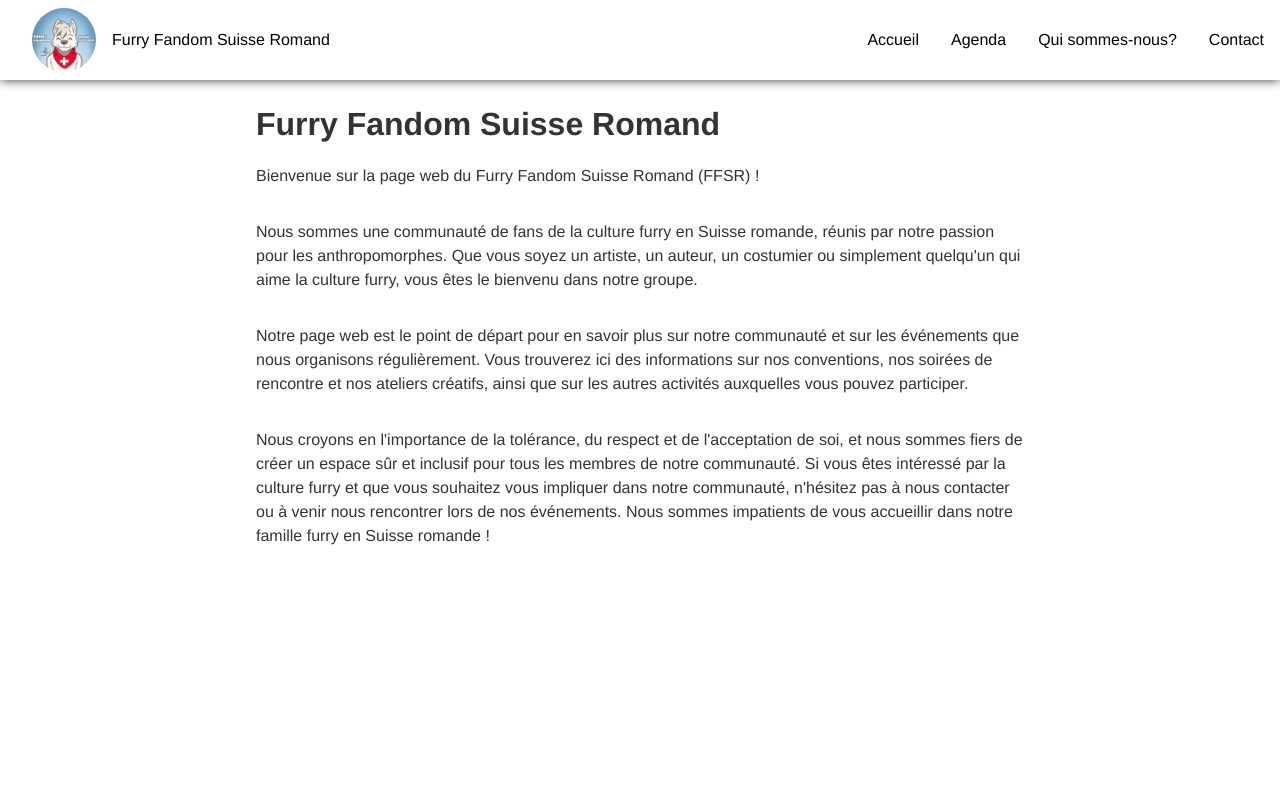
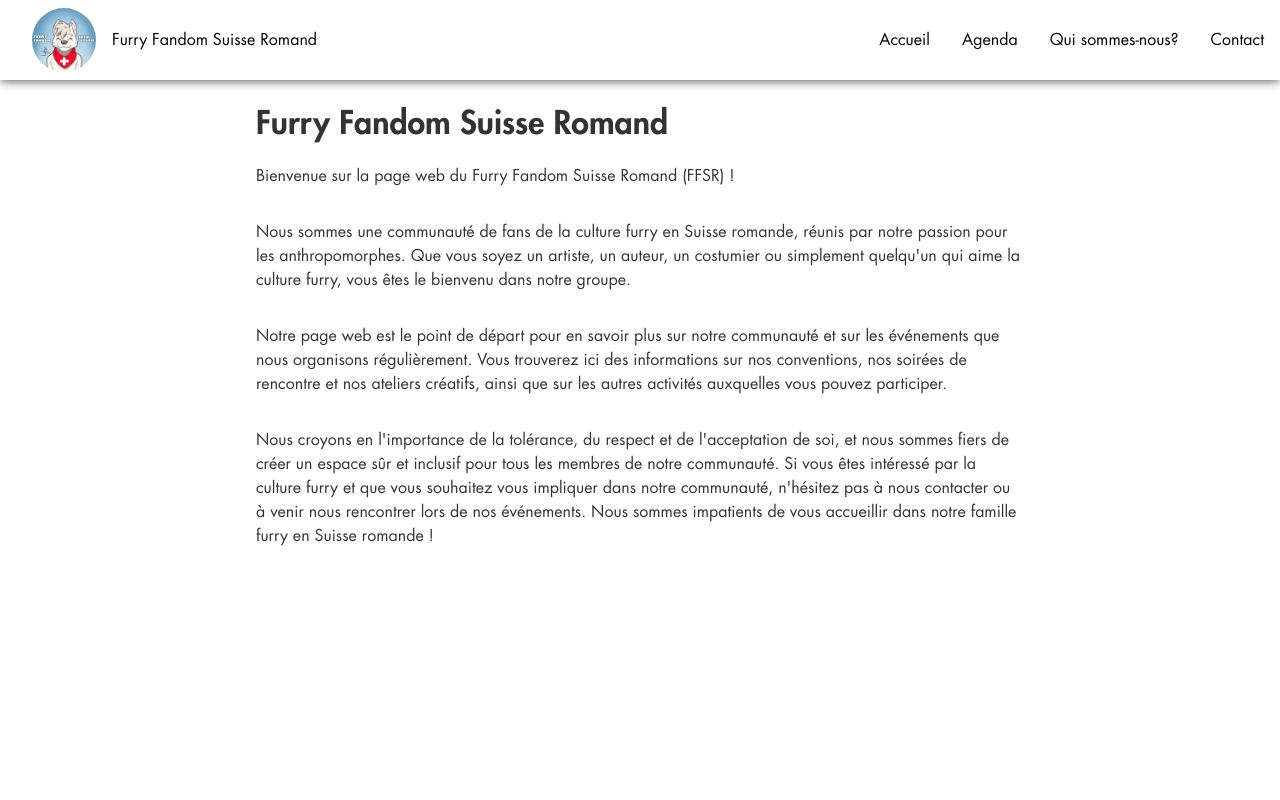
Before and after one commit to dindin-nibnib/ffsr-website, a Next.js app: page / in a window 1280 px wide. Shown: the top 800 px of the page. Built offline with nearby package versions, Linux system fonts and the light colour scheme.

Commit message:
fixed fonts

```diff
--- a/app/style.scss
+++ b/app/style.scss
@@ -1,4 +1,16 @@
 @import "variables";
+
+@font-face {
+  font-family: "Futura";
+  src: url("/fonts/Futura Std Book.ttf");
+  font-weight: 300;
+}
+
+@font-face {
+  font-family: "Futura";
+  src: url("/fonts/Futura Std Heavy.ttf");
+  font-weight: bold;
+}
 
 * {
   box-sizing: border-box;
```
Also changed, not shown: public/fonts/Futura Std Book.ttf (added), public/fonts/Futura Std Heavy.ttf (added).
